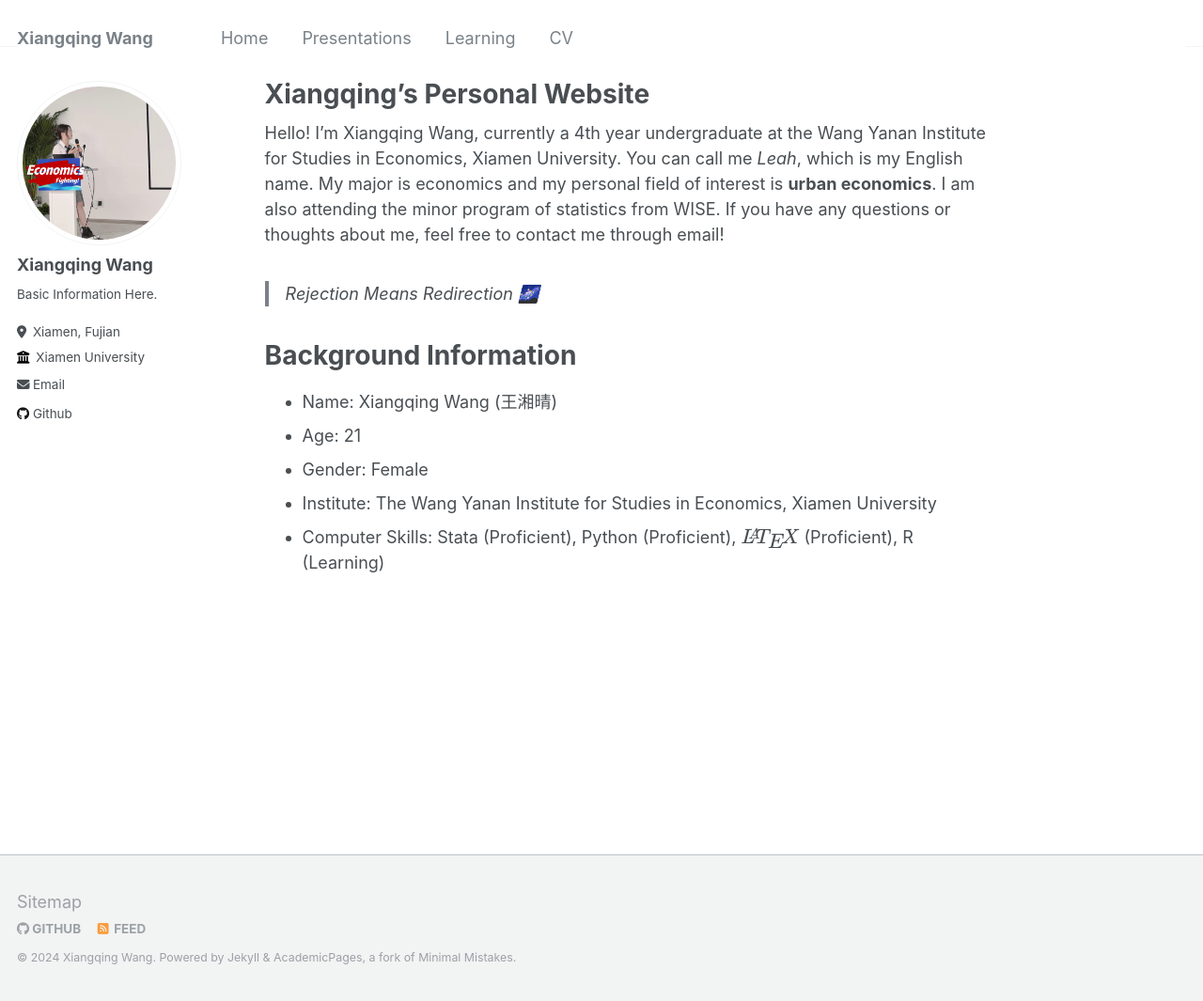
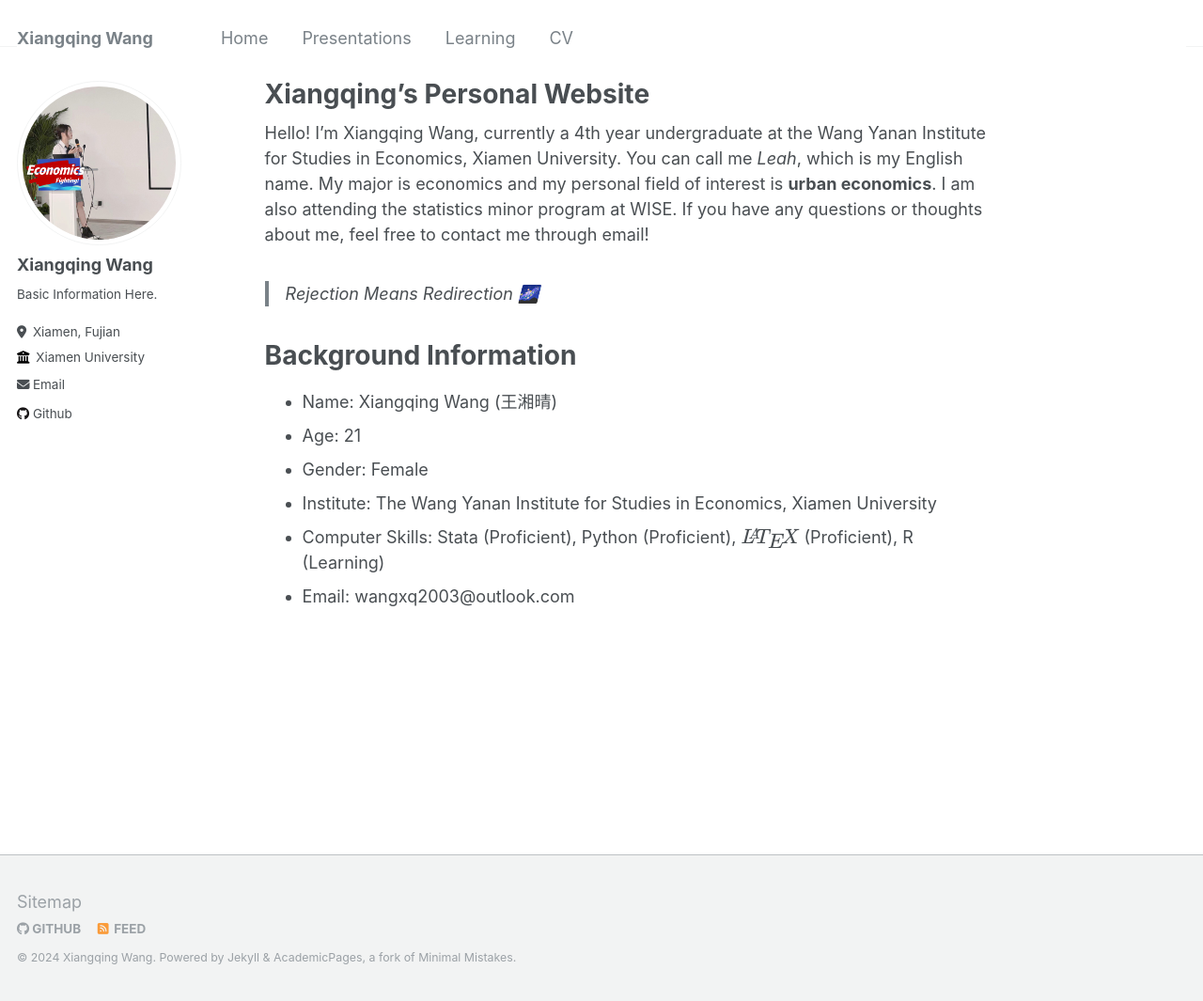
Before and after one commit to leahxqing/leahxqing.github.io, a Jekyll site: the page built from _pages/about.md, in a window 1280 px wide and 1065 px high. Shown: the whole window at 94% size. Built offline with Jekyll 4.4.1, drawn with Linux system fonts in a browser that asks for light colours.

Commit message:
Update about.md

```diff
--- a/_pages/about.md
+++ b/_pages/about.md
@@ -7,7 +7,7 @@ redirect_from:
   - /about.html
 ---
 
-Hello! I'm Xiangqing Wang, currently a 4th year undergraduate at the Wang Yanan Institute for Studies in Economics, Xiamen University. You can call me *Leah*, which is my English name. My major is economics and my personal field of interest is **urban economics**. I am also attending the minor program of statistics from WISE. If you have any questions or thoughts about me, feel free to contact me through email!
+Hello! I'm Xiangqing Wang, currently a 4th year undergraduate at the Wang Yanan Institute for Studies in Economics, Xiamen University. You can call me *Leah*, which is my English name. My major is economics and my personal field of interest is **urban economics**. I am also attending the statistics minor program at WISE. If you have any questions or thoughts about me, feel free to contact me through email!
 
 > Rejection Means Redirection 🌌
 
@@ -18,3 +18,4 @@ Background Information
 - Gender: Female
 - Institute: The Wang Yanan Institute for Studies in Economics, Xiamen University
 - Computer Skills: Stata (Proficient), Python (Proficient), $$\LaTeX$$ (Proficient), R (Learning)
+- Email: wangxq2003@outlook.com
```
